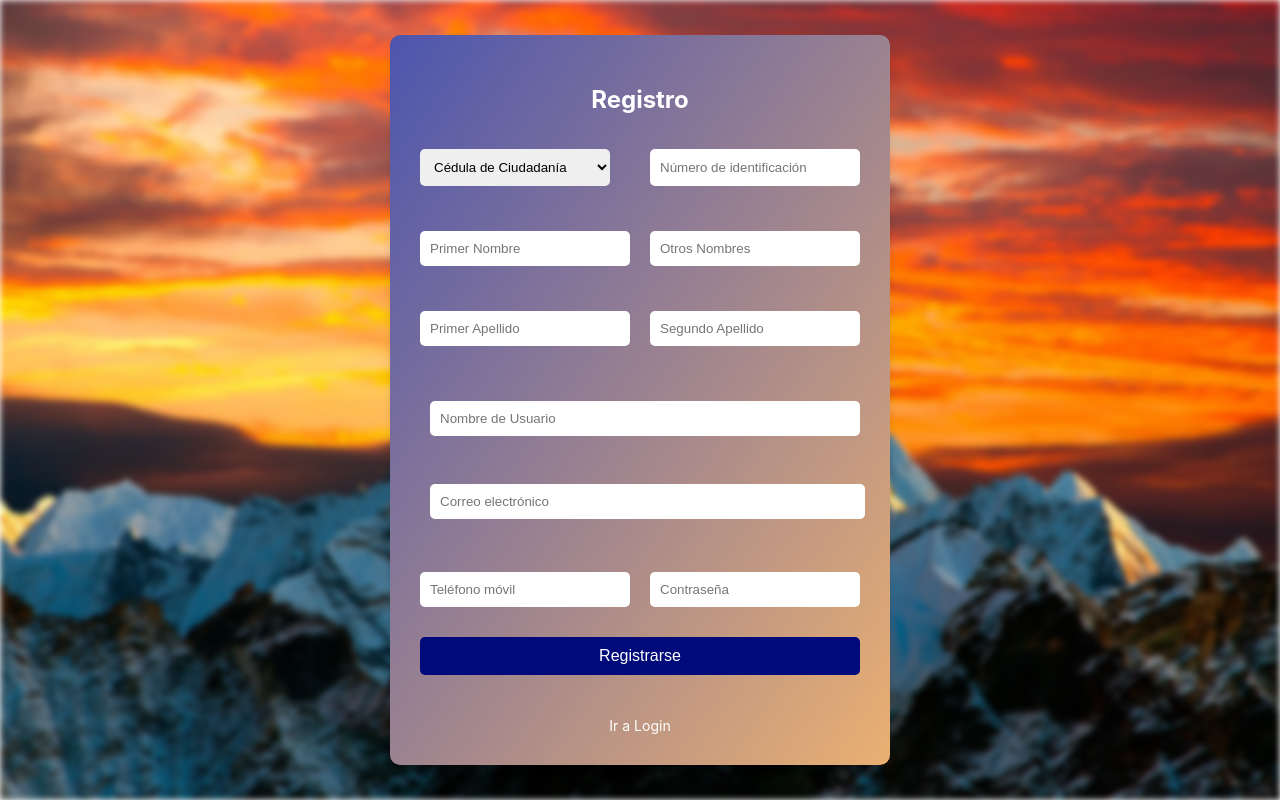
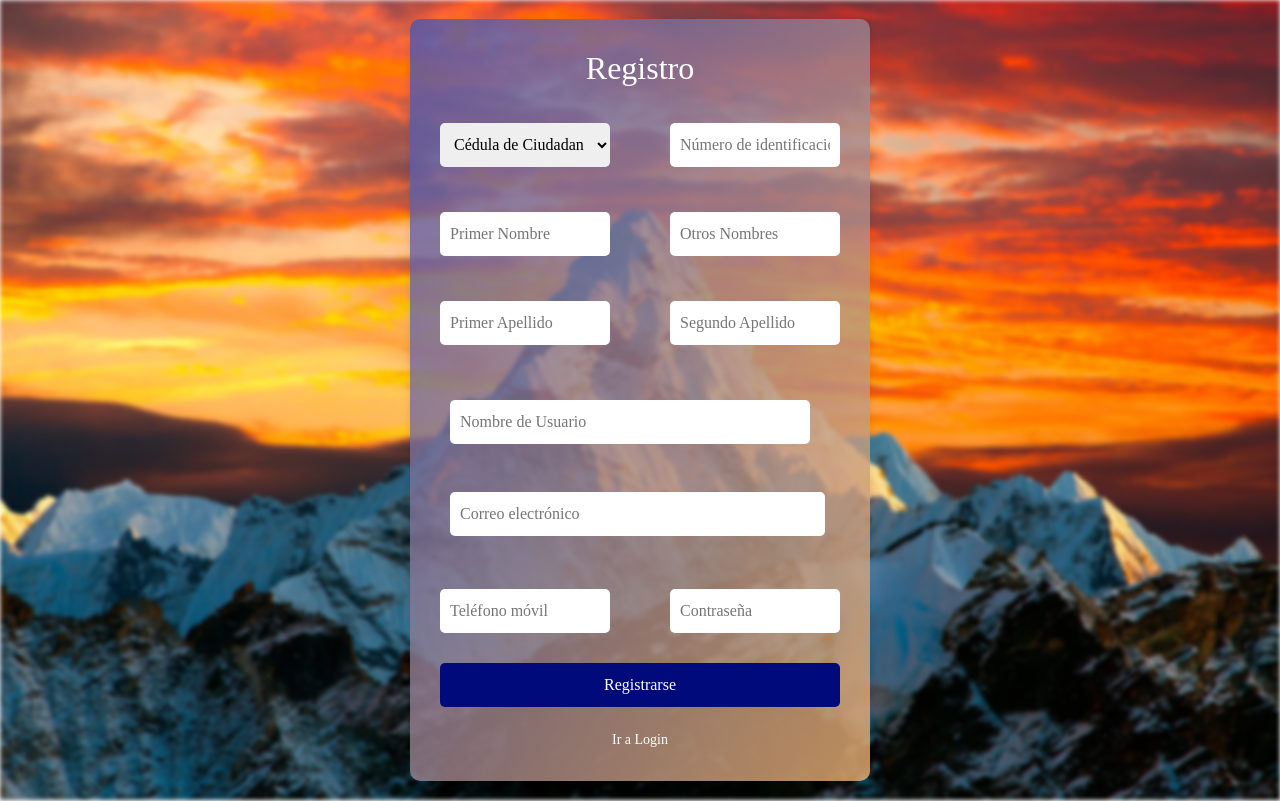
Before and after one commit to HamiltonDiaz/appfrontend, a React (Create React App) app: page /registro in a window 1280 px wide. Built offline with nearby package versions, Linux system fonts and the light colour scheme; the HTML template or start-up script is replaced by a standard one.

Commit message:
feat: se implementa boostrap

```diff
--- a/package.json
+++ b/package.json
@@ -7,6 +7,7 @@
     "@testing-library/react": "^13.4.0",
     "@testing-library/user-event": "^13.5.0",
     "axios": "^1.7.5",
+    "bootstrap": "^5.3.3",
     "react": "^18.3.1",
     "react-dom": "^18.3.1",
     "react-hook-form": "^7.53.0",
--- a/public/index.html
+++ b/public/index.html
@@ -3,12 +3,15 @@
   <head>
     <meta charset="utf-8" />
     <meta name="viewport" content="width=device-width, initial-scale=1" />
+
     <meta name="theme-color" content="#000000" />
     <meta
       name="description"
       content="Web site created using create-react-app"
     />
     <link rel="apple-touch-icon" href="%PUBLIC_URL%/logo192.png" />
+    <link href="https://cdn.jsdelivr.net/npm/bootstrap@5.3.3/dist/css/bootstrap.min.css" rel="stylesheet" integrity="sha384-QWTKZyjpPEjISv5WaRU9OFeRpok6YctnYmDr5pNlyT2bRjXh0JMhjY6hW+ALEwIH" crossorigin="anonymous">
+
     <!--
       manifest.json provides metadata used when your web app is installed on a
       user's mobile device or desktop. See https://developers.google.com/web/fundamentals/web-app-manifest/
--- a/src/index.css
+++ b/src/index.css
@@ -1,20 +1,8 @@
+/* General */
 body {
   margin: 0;
-  font-family: -apple-system, BlinkMacSystemFont, 'Segoe UI', 'Roboto', 'Oxygen',
-    'Ubuntu', 'Cantarell', 'Fira Sans', 'Droid Sans', 'Helvetica Neue',
-    sans-serif;
-  -webkit-font-smoothing: antialiased;
-  -moz-osx-font-smoothing: grayscale;
-}
-
-code {
-  font-family: source-code-pro, Menlo, Monaco, Consolas, 'Courier New',
-    monospace;
-}
-
-.background-page {
-  margin: 0;
   padding: 0;
+  font-family: 'Times New Roman', Times, serif;
   height: 100vh;
   display: flex;
   justify-content: center;
@@ -22,43 +10,98 @@ code {
   overflow: hidden;
 }
 
-.background-page::before {
+body::before {
   content: "";
   position: absolute;
   top: 0;
   left: 0;
   right: 0;
   bottom: 0;
-  background-image: url('../public/img.login.webp');
-  /* Imagen de fondo */
+  background-image: url('../public/img.login.webp'); /* Imagen de fondo */
   background-size: cover;
   background-position: center;
-  filter: blur(3px);
-  /* Aplica el desenfoque a la imagen de fondo */
+  filter: blur(2px); /* Aplica el desenfoque a la imagen de fondo */
   z-index: -1;
 }
 
-.register-container {
+/* Login */
+.login-container {
   width: 100%;
-  max-width: 500px;
+  max-width: 320px;
   padding: 20px;
-
 }
 
-.register-box {
-  background: linear-gradient(to bottom right, #4C55AE, #EBB072);
-  /* Gradiente con los colores primario y secundario */
+.login-box {
+  background: linear-gradient(to bottom right, rgba(76, 85, 174, 0.8), rgba(235, 176, 114, 0.8)); /* Gradiente con colores originales y opacidad ajustada */
   padding: 30px;
   border-radius: 10px;
   box-shadow: 0 4px 8px rgba(0, 0, 0, 0.1);
   text-align: center;
 }
 
-.register-box .form-row {
-  display: flex;
-  justify-content: space-between;
-  margin-bottom: 10px;
+.login-box h2 {
+  margin-bottom: 20px;
+  color: rgb(247, 247, 247);
+}
 
+.login-box label {
+  display: block;
+  text-align: left;
+  color: rgb(255, 255, 255);
+  font-weight: bold;
+  margin-bottom: 5px;
+}
+
+.login-box input {
+  width: 100%;
+  padding: 10px;
+  margin-bottom: 20px;
+  border: none;
+  border-radius: 5px;
+}
+
+.login-box button {
+  width: 100%;
+  padding: 10px;
+  background-color: #000A7B; /* Color terciario */
+  color: white;
+  border: none;
+  border-radius: 5px;
+  font-size: 16px;
+  cursor: pointer;
+}
+
+.login-box button:hover {
+  background-color: #4C55AE; /* Color primario */
+}
+
+.links {
+  margin-top: 20px;
+}
+
+.links a {
+  color: #ffffff; /* Color secundario */
+  text-decoration: none;
+  font-size: 14px;
+}
+
+.links a:hover {
+  text-decoration: underline;
+}
+
+/*Registro */
+.register-container {
+  width: 100%;
+  max-width: 500px;
+  padding: 20px;
+}
+
+.register-box {
+  background: linear-gradient(to bottom right, rgba(76, 85, 174, 0.8), rgba(235, 176, 114, 0.8)); /* Gradiente con colores originales y opacidad ajustada */
+  padding: 30px;
+  border-radius: 10px;
+  box-shadow: 0 4px 8px rgba(0, 0, 0, 0.1);
+  text-align: center;
 }
 
 .register-box h2 {
@@ -83,6 +126,12 @@ code {
   border-radius: 5px;
 }
 
+.register-box .form-row {
+  display: flex;
+  justify-content: space-between;
+  margin-bottom: 10px;
+}
+
 .register-box .form-row1 {
   width: calc(200% - 1px);
   padding: 10px;
@@ -105,6 +154,56 @@ code {
   margin-bottom: 8px;
 }
 
+.register-box button {
+  width: 100%;
+  padding: 10px;
+  background-color: #000A7B; /* Color terciario */
+  color: white;
+  border: none;
+  border-radius: 5px;
+  font-size: 16px;
+  cursor: pointer;
+}
+
+.register-box button:hover {
+  background-color: #4C55AE; /* Color primario */
+}
+
+.links {
+  margin-top: 20px;
+}
+
+.links a {
+  color: #ffffff; /* Color secundario */
+  text-decoration: none;
+  font-size: 14px;
+}
+
+.links a:hover {
+  text-decoration: underline;
+}
+
+/*Recuperación */
+.container {
+  background: linear-gradient(to bottom right, rgba(155, 89, 182, 0.8), rgba(142, 68, 173, 0.8)); /* Gradiente con colores originales y opacidad ajustada */
+  padding: 30px;
+  border-radius: 10px;
+  box-shadow: 0 0 15px rgba(0, 0, 0, 0.2);
+  width: 300px;
+  text-align: center;
+}
+
+h2 {
+  color: white;
+  margin-bottom: 20px;
+}
+
+h4 {
+  color: white;
+  margin-bottom: 20px;
+  width: 0;
+}
+
 input[type="email"] {
   width: 100%;
   padding: 10px;
@@ -113,35 +212,28 @@ input[type="email"] {
   border-radius: 5px;
 }
 
-.register-box input[type="submit"] {
+button {
   width: 100%;
   padding: 10px;
-  background-color: #000A7B;
-  /* Color terciario */
+  background-color: #4b0082;
   color: white;
   border: none;
   border-radius: 5px;
+  cursor: pointer;
   font-size: 16px;
-  cursor: pointer;
 }
 
-.register-box button:hover {
-  background-color: #4C55AE;
-  /* Color primario */
+button:hover {
+  background-color: #3a006f;
 }
 
-.links {
-  margin-top: 20px;
+.login {
+  display: block;
+  margin-top: 15px;
+  color: white;
+  text-decoration: none;
 }
 
-.links a {
-  color: #ffffff;
-  /* Color secundario */
-  text-decoration: none;
-  font-size: 14px;
-
-}
-
-.links a:hover {
+a:hover {
   text-decoration: underline;
 }
--- a/src/pages/auth/RegistroPage.jsx
+++ b/src/pages/auth/RegistroPage.jsx
@@ -105,7 +105,7 @@ const RegistroPage = () => {
                                     placeholder="Contraseña" required
                                     {...register('contrasena')} />
                             </div>
-                            <input type="submit" value="Registrarse" />
+                            <button type="submit" >Registrarse</button>
                         </form>
                         <div className="links">
                             <NavLink to="/login">Ir a Login</NavLink>
```
Also changed, not shown: 1 other file (tests, documents, lock files or other folders).
